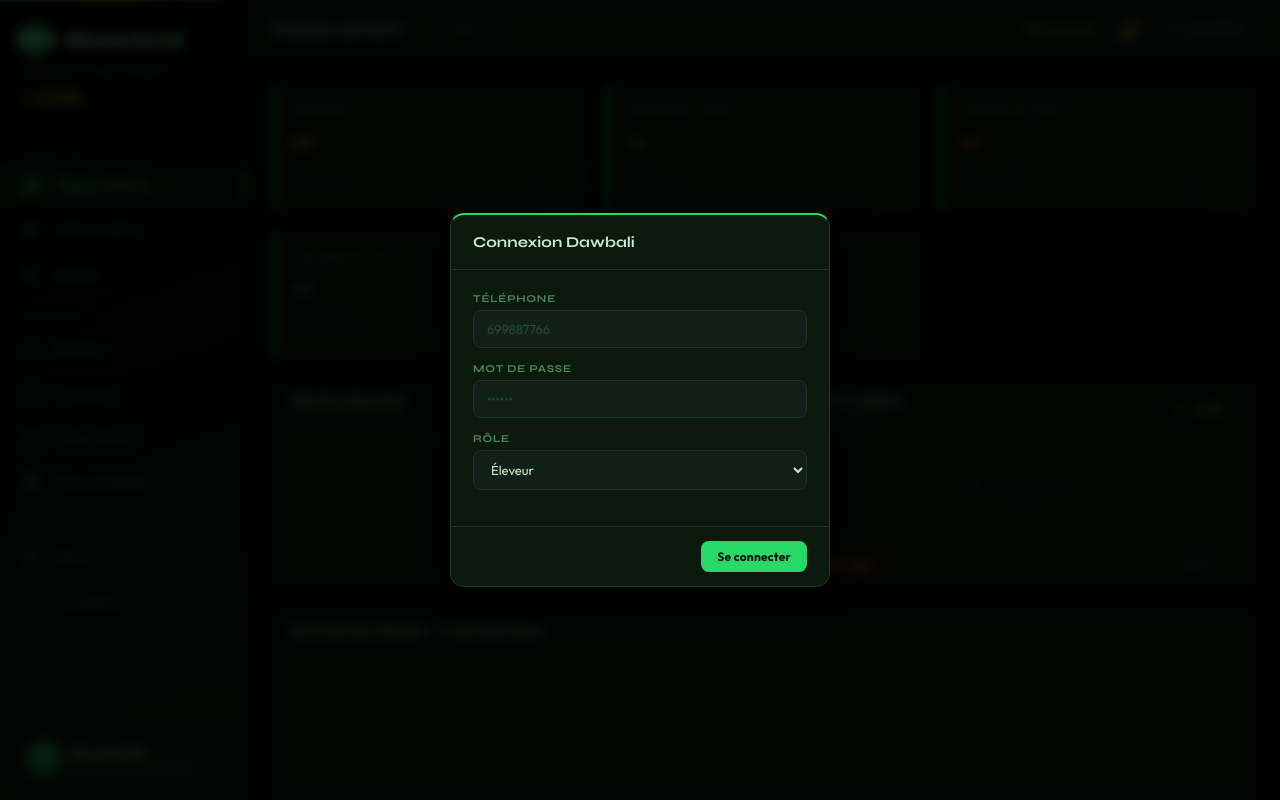
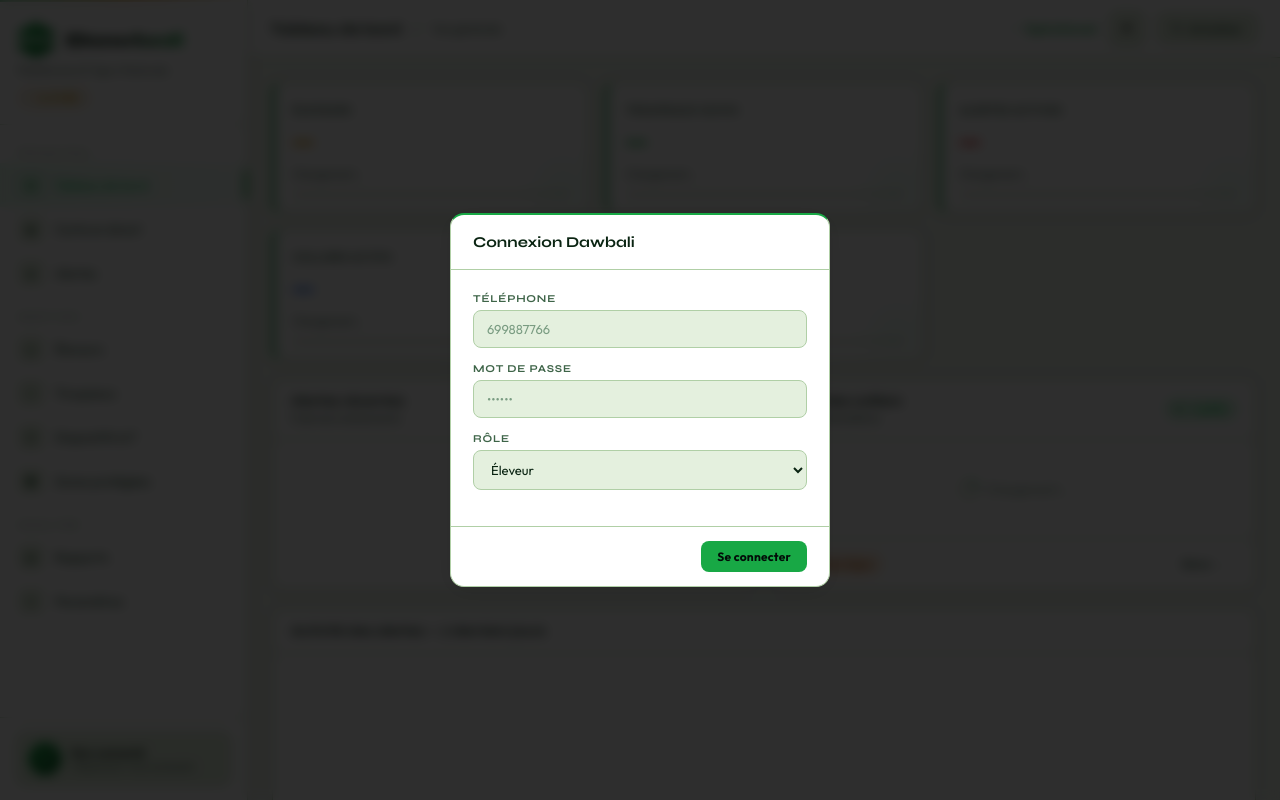
Before and after one commit to marlenekenmo7-crypto/dawbali-backend, a plain HTML site: page frontend/index.html in a window 1280 px wide. Drawn offline with nearby package versions, Linux system fonts and the light colour scheme.

Commit message:
fix: thème clair par défaut, sidebar claire, champ nom_eleveur corrigé

```diff
--- a/frontend/css/main.css
+++ b/frontend/css/main.css
@@ -81,13 +81,14 @@
   --text2:    #3E6448;
   --text3:    #7A9C82;
 
-  --sidebar-bg:      #0A1E0C;
-  --sidebar-border:  #163220;
-  --sidebar-hover:   #142C18;
-  --sidebar-active:  #10261A;
-  --sidebar-text:    #D4EDDA;
-  --sidebar-text2:   #6AB078;
-  --sidebar-text3:   #30503A;
+  /* Sidebar claire en thème clair */
+  --sidebar-bg:      #FFFFFF;
+  --sidebar-border:  #C8DEC0;
+  --sidebar-hover:   #EDF6E8;
+  --sidebar-active:  #D8F5E0;
+  --sidebar-text:    #0A2412;
+  --sidebar-text2:   #3E6448;
+  --sidebar-text3:   #96B89A;
 
   --primary:     #18A845;
   --primary2:    #28D96A;
@@ -164,7 +165,7 @@
 /* ══ SIDEBAR ════════════════════════════════════════════ */
 .sidebar {
   width:var(--sidebar);
-  background:linear-gradient(160deg, var(--sidebar-bg) 0%, color-mix(in srgb, var(--sidebar-bg) 90%, var(--primary) 10%) 100%);
+  background:var(--sidebar-bg);
   border-right:1px solid var(--sidebar-border);
   display:flex; flex-direction:column;
   flex-shrink:0; overflow-y:auto; overflow-x:hidden;
@@ -616,6 +617,34 @@
 .leaflet-control-zoom a { background:var(--bg2) !important; color:var(--text) !important; border-color:var(--border) !important; transition:all .15s !important; }
 .leaflet-control-zoom a:hover { background:var(--bg3) !important; color:var(--primary) !important; }
 
+/* ══ SIDEBAR — overrides thème sombre ══════════════════ */
+:root .sidebar {
+  background:linear-gradient(160deg, var(--sidebar-bg) 0%, #0B1E10 100%);
+}
+[data-theme="light"] .sidebar {
+  background:var(--sidebar-bg);
+  border-right:1px solid var(--sidebar-border);
+  box-shadow:2px 0 12px rgba(0,0,0,.06);
+}
+[data-theme="light"] .sidebar::before {
+  background:linear-gradient(90deg, var(--primary), var(--accent), transparent);
+  opacity:.5;
+}
+[data-theme="light"] .logo-title {
+  background:linear-gradient(90deg, var(--text) 50%, var(--primary));
+  -webkit-background-clip:text; -webkit-text-fill-color:transparent; background-clip:text;
+}
+[data-theme="light"] .nav-icon {
+  background:var(--bg3);
+  color:var(--text2);
+}
+[data-theme="light"] .nav-item.active .nav-icon { background:var(--primary-dim); color:var(--primary); }
+[data-theme="light"] .nav-item:hover  .nav-icon { background:var(--bg4); }
+[data-theme="light"] .live-badge { background:rgba(194,128,0,.1); color:var(--accent2); border-color:rgba(194,128,0,.25); }
+[data-theme="light"] .live-dot   { background:var(--accent); }
+[data-theme="light"] .user-chip  { background:var(--bg3); border-color:var(--border); }
+[data-theme="light"] .user-chip:hover { background:var(--primary-dim); border-color:var(--primary); }
+
 /* ══ SCROLLBAR ══════════════════════════════════════════ */
 ::-webkit-scrollbar          { width:5px; height:5px; }
 ::-webkit-scrollbar-track    { background:transparent; }
--- a/frontend/index.html
+++ b/frontend/index.html
@@ -1,5 +1,5 @@
 <!DOCTYPE html>
-<html lang="fr" data-theme="dark">
+<html lang="fr" data-theme="light">
 <head>
   <meta charset="UTF-8"/>
   <meta name="viewport" content="width=device-width, initial-scale=1.0"/>
@@ -7,7 +7,7 @@
 
   <!-- Restauration thème (avant le CSS pour éviter le flash) -->
   <script>
-    (function(){ var t=localStorage.getItem('theme')||'dark'; document.documentElement.setAttribute('data-theme',t); })();
+    (function(){ var t=localStorage.getItem('theme')||'light'; document.documentElement.setAttribute('data-theme',t); })();
   </script>
 
   <!-- Fonts -->
--- a/frontend/js/config.js
+++ b/frontend/js/config.js
@@ -82,7 +82,7 @@
 }
 
 (function applyTheme() {
-  const saved = localStorage.getItem('theme') || 'dark';
+  const saved = localStorage.getItem('theme') || 'light';
   document.documentElement.setAttribute('data-theme', saved);
   document.addEventListener('DOMContentLoaded', () => {
     const btn = document.getElementById('theme-toggle-btn');
--- a/frontend/js/data.js
+++ b/frontend/js/data.js
@@ -116,9 +116,9 @@
       <td>
         <div style="display:flex;align-items:center;gap:8px;">
           <div style="width:28px;height:28px;border-radius:50%;background:${e.couleur || 'var(--gold)'};display:flex;align-items:center;justify-content:center;font-size:11px;font-weight:700;color:#fff;flex-shrink:0;">
-            ${(e.nom || '?').substring(0, 2).toUpperCase()}
+            ${(e.nom_eleveur || '?').substring(0, 2).toUpperCase()}
           </div>
-          <span style="font-weight:600;">${e.nom || '—'}</span>
+          <span style="font-weight:600;">${e.nom_eleveur || '—'}</span>
         </div>
       </td>
       <td class="mono">${e.telephone || '—'}</td>
@@ -127,7 +127,7 @@
       <td>
         <div style="display:flex;gap:6px;flex-wrap:wrap;">
           <button class="btn btn-secondary btn-sm" onclick="editEleveur(${e.id_eleveur})">Modifier</button>
-          <button class="btn btn-danger btn-sm"    onclick="deleteEleveur(${e.id_eleveur},'${(e.nom || '').replace(/'/g, "\\'")}')">Suppr.</button>
+          <button class="btn btn-danger btn-sm"    onclick="deleteEleveur(${e.id_eleveur},'${(e.nom_eleveur || '').replace(/'/g, "\\'")}')">Suppr.</button>
         </div>
       </td>
     </tr>`).join('');
@@ -142,7 +142,7 @@
   }
   tbody.innerHTML = S.allHerds.map(h => {
     const elev   = S.eleveurMap[h.id_eleveur];
-    const elevNom = elev ? elev.nom : `#${h.id_eleveur}`;
+    const elevNom = elev ? elev.nom_eleveur : `#${h.id_eleveur}`;
     const collar  = S.allDevices.find(d => d.id_troupeau === h.id_troupeau);
     const collarBadge = collar
       ? `<span class="pill ${collar.statut === 'actif' ? 'ok' : 'off'}">${collar.id_collier}</span>`
--- a/frontend/js/ui.js
+++ b/frontend/js/ui.js
@@ -49,7 +49,7 @@
   const e = S.allEleveurs.find(x => x.id_eleveur === id);
   if (!e) return;
   document.getElementById('eleveur-id').value        = e.id_eleveur;
-  document.getElementById('eleveur-nom').value       = e.nom       || '';
+  document.getElementById('eleveur-nom').value       = e.nom_eleveur || '';
   document.getElementById('eleveur-tel').value       = e.telephone || '';
   document.getElementById('eleveur-localite').value  = e.localite  || '';
   document.getElementById('eleveur-error').style.display = 'none';
@@ -78,7 +78,7 @@
   btn.textContent = 'Enregistrement…';
   btn.disabled    = true;
 
-  const payload   = { nom, telephone, localite };
+  const payload   = { nom_eleveur: nom, telephone, localite };
   const { ok, data } = id
     ? await api(`/eleveurs/${id}`, 'PUT',  payload)
     : await api('/eleveurs',       'POST', payload);
```
